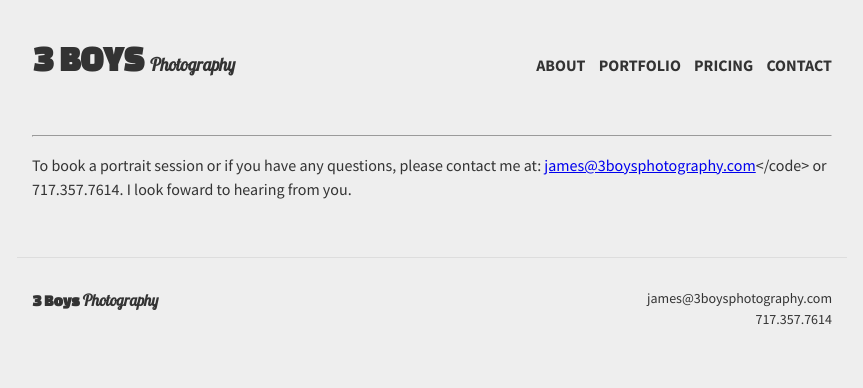
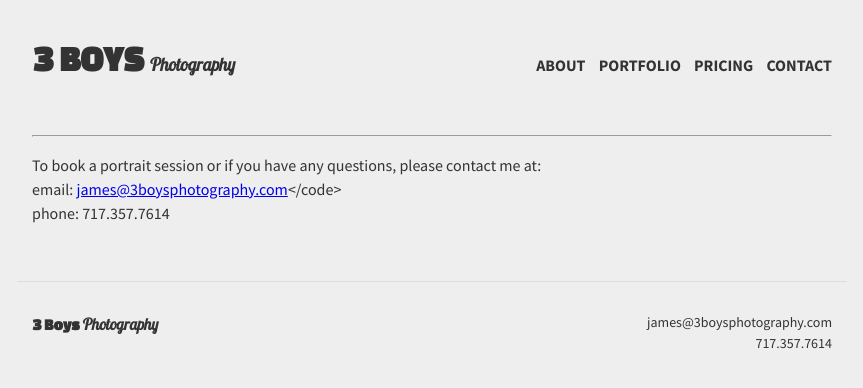
Before and after one commit to 3boysphotography/3boysphotography.github.io, a Jekyll site: the page built from contact/index.md, in a window 1280 px wide. Shown: the top 388 px of the page, without its empty margins (208-1071 px from the left). Built offline with Jekyll 4.4.1, drawn with Linux system fonts in a browser that asks for light colours; Markdown is read by kramdown in place of the engine named in the settings.

Commit message:
Update index.md

```diff
--- a/contact/index.md
+++ b/contact/index.md
@@ -2,4 +2,6 @@
 layout: contact
 ---
 __________________________________________________________________________________________________________________________
-To book a portrait session or if you have any questions, please contact me at: <james@3boysphotography.com></code> or 717.357.7614. I look foward to hearing from you.
+To book a portrait session or if you have any questions, please contact me at:
+email: <james@3boysphotography.com></code>
+phone: 717.357.7614
```
